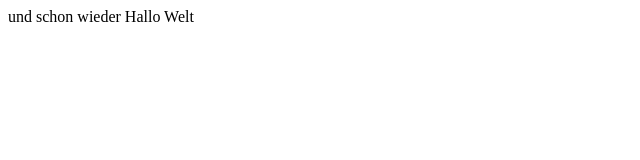
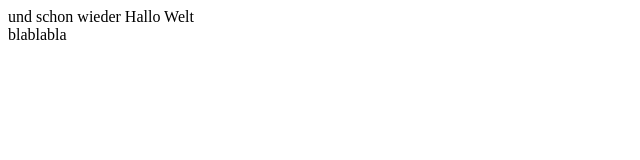
Before and after one commit to gschlacht/testwebsite, a plain HTML site: page index.html in a window 1280 px wide. Shown: the full height of the page, 0-640 px from the left. Drawn offline with Linux system fonts and the light colour scheme.

Commit message:
Task4 2. Absatz

```diff
--- a/index.html
+++ b/index.html
@@ -12,5 +12,6 @@
     </head>
     <body>
         <div>und schon wieder Hallo Welt</div>
+        <div>blablabla</div>
     </body>
 </html>
```
